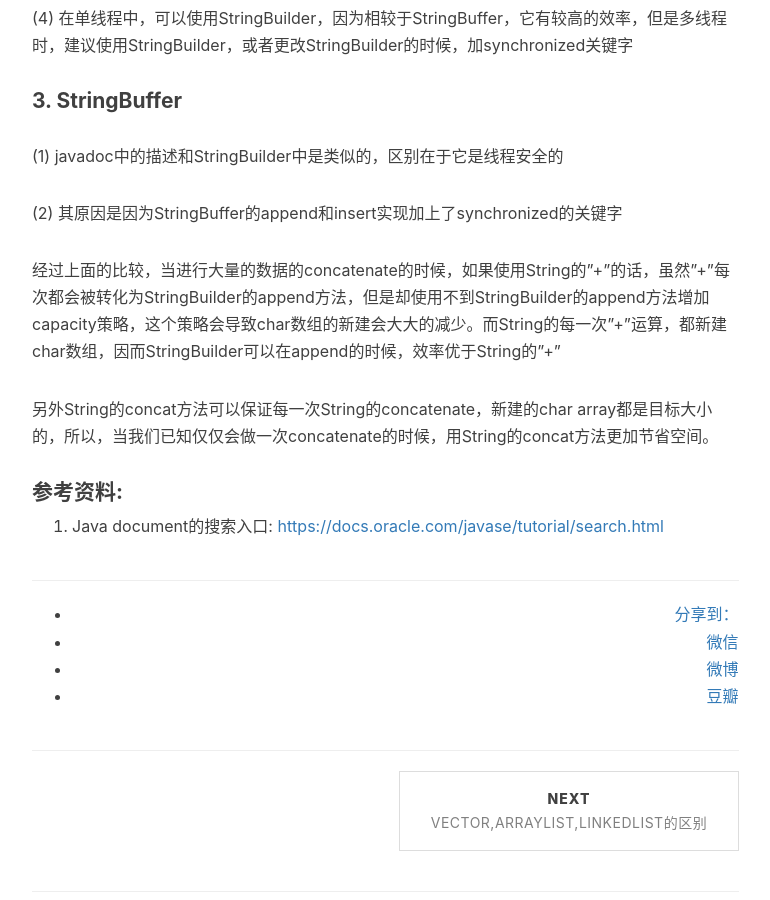
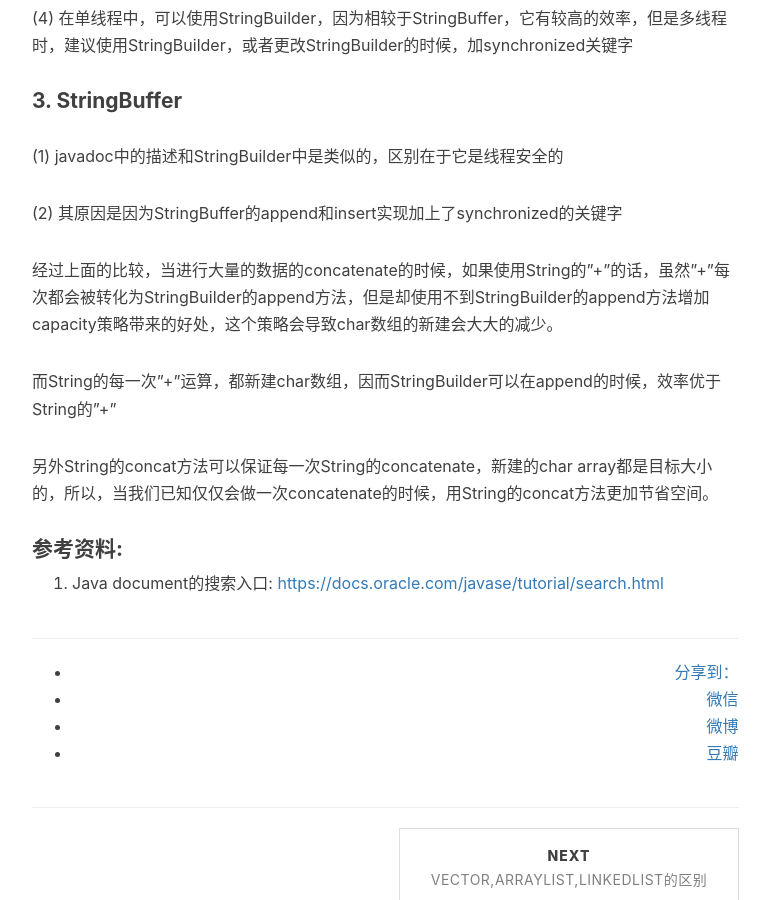
Before and after one commit to baiscjava/basicjava.github.io, a Jekyll site: the page built from _posts/2017-01-05-String,StringBuilderStringBuffer的区别.md, in a window 1280 px wide and 900 px high, scrolled down 1120 px. Shown: the whole window, without its empty margins (233-1003 px from the left). Built offline with Jekyll 4.4.1, drawn with Linux system fonts in a browser that asks for light colours; nearby versions of some CDN libraries; comment, search, counter and statistics services are not loaded.

Commit message:
Update 2017-01-05-String,StringBuilderStringBuffer的区别.md

```diff
--- a/_posts/2017-01-05-String,StringBuilderStringBuffer的区别.md
+++ b/_posts/2017-01-05-String,StringBuilderStringBuffer的区别.md
@@ -31,7 +31,9 @@ tags:
 
 (2) 其原因是因为StringBuffer的append和insert实现加上了synchronized的关键字
 
-经过上面的比较，当进行大量的数据的concatenate的时候，如果使用String的"+"的话，虽然"+"每次都会被转化为StringBuilder的append方法，但是却使用不到StringBuilder的append方法增加capacity策略，这个策略会导致char数组的新建会大大的减少。而String的每一次"+"运算，都新建char数组，因而StringBuilder可以在append的时候，效率优于String的"+"
+经过上面的比较，当进行大量的数据的concatenate的时候，如果使用String的"+"的话，虽然"+"每次都会被转化为StringBuilder的append方法，但是却使用不到StringBuilder的append方法增加capacity策略带来的好处，这个策略会导致char数组的新建会大大的减少。
+
+而String的每一次"+"运算，都新建char数组，因而StringBuilder可以在append的时候，效率优于String的"+"
 
 另外String的concat方法可以保证每一次String的concatenate，新建的char array都是目标大小的，所以，当我们已知仅仅会做一次concatenate的时候，用String的concat方法更加节省空间。
 
```
